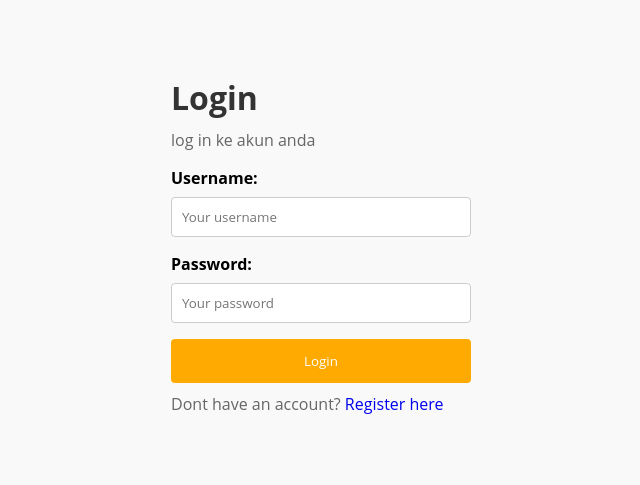
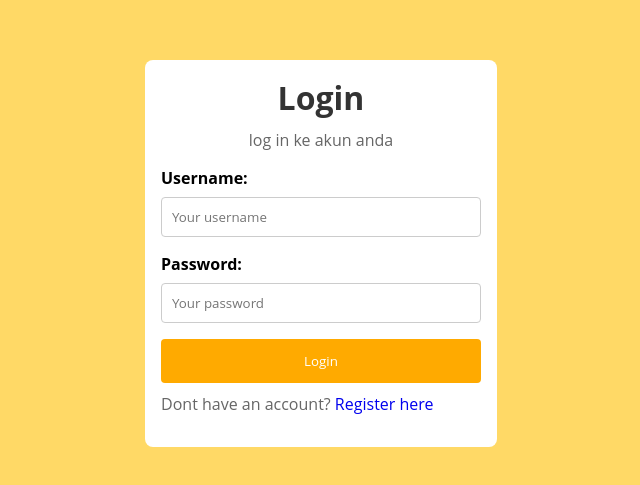
Before and after one commit to rdn016/front-end-expert-dicoding-submission, a React (Vite) app: page /login in a window 1280 px wide. Shown: the part 147-632 px from the top of the page, without its empty margins (319-959 px from the left). Built offline with nearby package versions, Linux system fonts and the light colour scheme.

Commit message:
kasih styling

```diff
--- a/src/styles/style.css
+++ b/src/styles/style.css
@@ -632,29 +632,38 @@ footer {
   align-items: center;
   justify-content: center;
   height: 100vh;
-  background-color: #f9f9f9;
+  background-color: #ffd966;
 }
 
-.auth-page h1 {
+.user-form{
+  background-color: #fff;
+  padding: 1rem;
+  border-radius: 8px;
+}
+
+.auth-header {
+  text-align: center;
+}
+.user-form h1 {
   color: #333;
 }
 
-.auth-page p {
+.user-form p {
   margin-bottom: 1rem;
 }
 
 .auth-page .form-group {
   margin-bottom: 16px;
-  width: 300px;
+  width: 320px;
 }
 
-.auth-page label {
+.auth-page .form-group label {
   display: block;
   margin-bottom: 8px;
   font-weight: bold;
 }
 
-.auth-page input {
+.auth-page .form-group input {
   width: 100%;
   padding: 10px;
   border: 1px solid #ccc;
```
